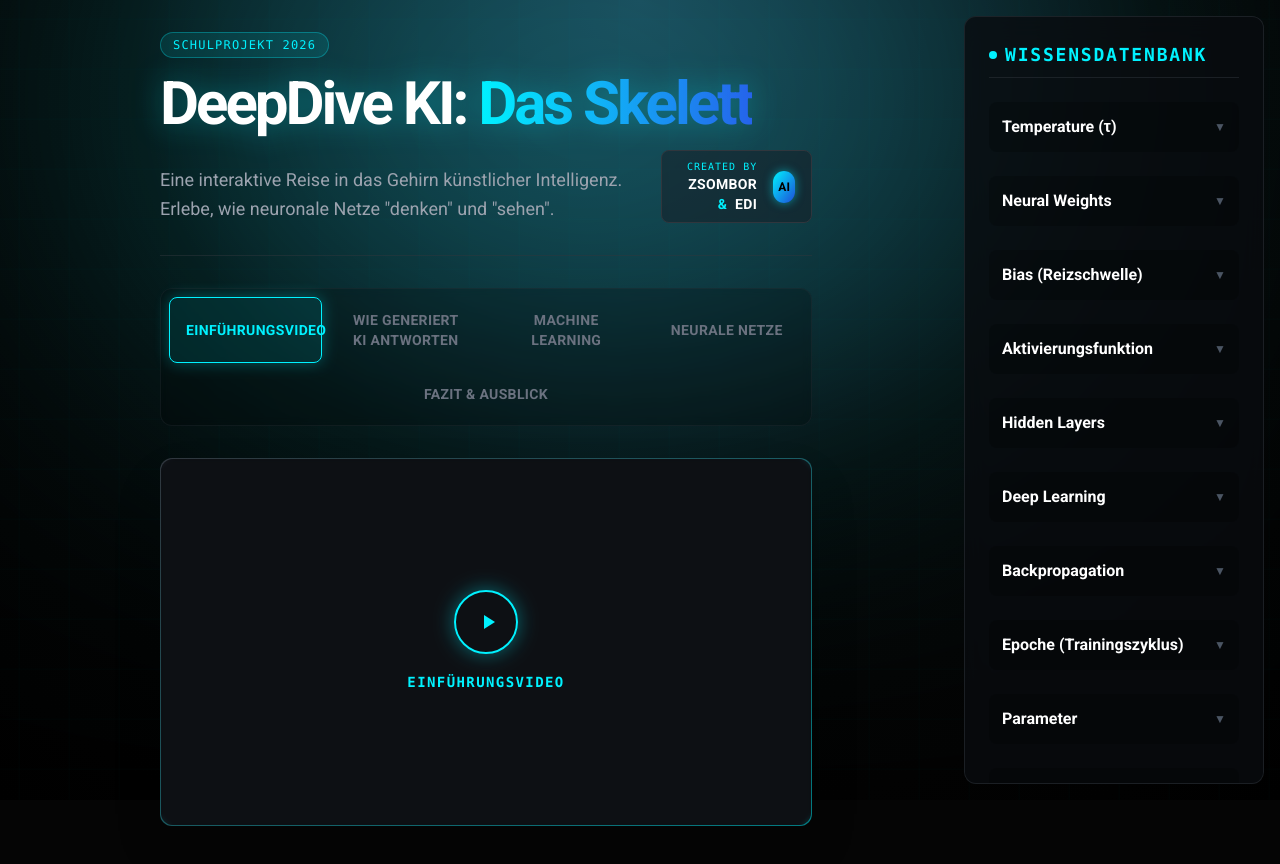
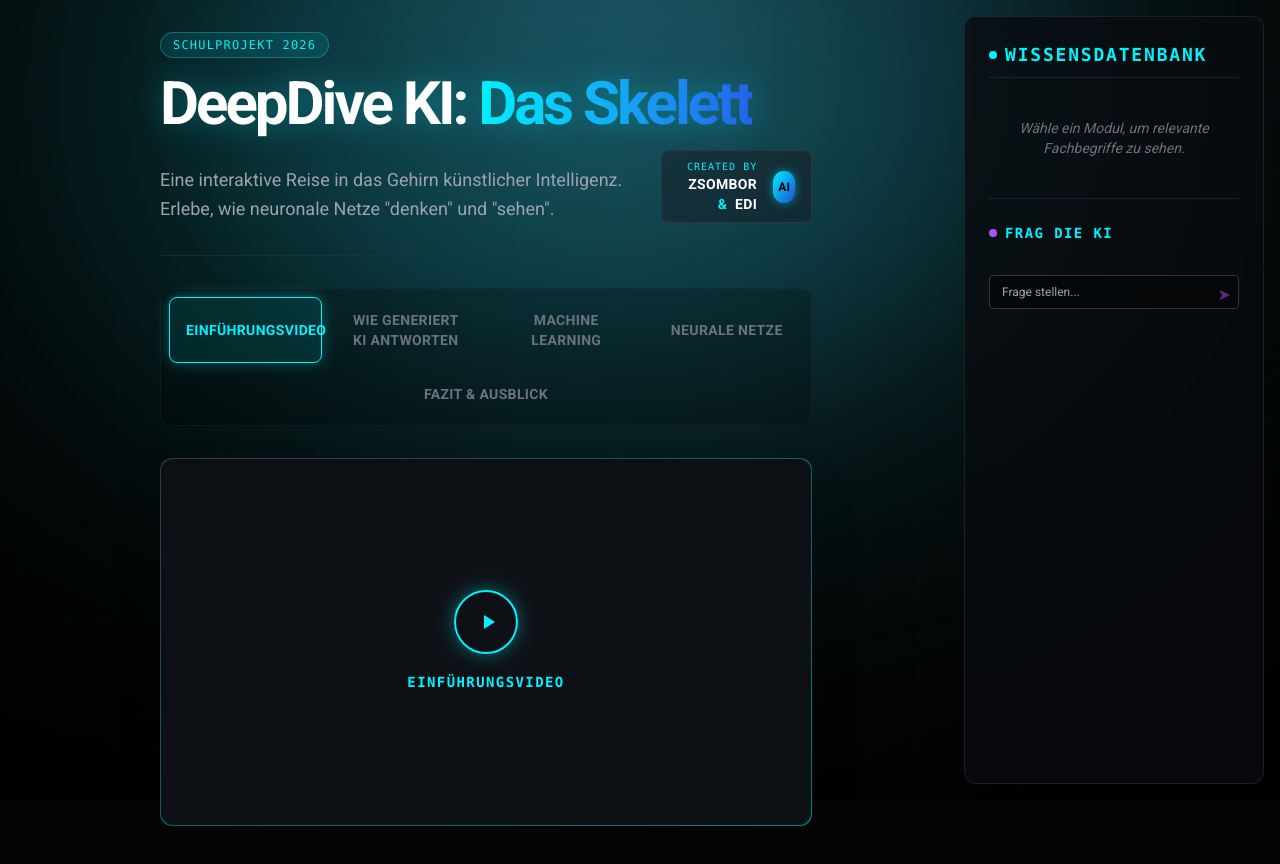
Before and after one commit to ZsPolczer/Informatik_Prasentation, a React (Vite) app: page / in a window 1280 px wide. Shown: the top 864 px of the page. Built offline with nearby package versions, Linux system fonts and the light colour scheme.

Commit message:
Glossary fix

```diff
--- a/App.tsx
+++ b/App.tsx
@@ -5,7 +5,7 @@ import { FightingAgents } from './components/FightingAgents';
 import { PerceptronVisualizer } from './components/PerceptronVisualizer';
 import Conclusion from './components/Conclusion';
 
-type ModuleType = 'intro' | 'temp' | 'perceptron' | 'agents' | 'conclusion';
+export type ModuleType = 'intro' | 'temp' | 'perceptron' | 'agents' | 'conclusion';
 
 const App: React.FC = () => {
   const [activeModule, setActiveModule] = useState<ModuleType>('intro');
@@ -430,7 +430,7 @@ const App: React.FC = () => {
       </main>
 
       {/* Sidebar Glossary */}
-      <Glossary />
+      <Glossary activeModule={activeModule} />
 
     </div>
   );
--- a/components/Glossary.tsx
+++ b/components/Glossary.tsx
@@ -1,10 +1,100 @@
 import React, { ReactNode, useState } from 'react';
+import { ModuleType } from '../App';
 import { chatCompletion } from '../services/aiService';
 
-export const Glossary: React.FC = () => {
+export const Glossary: React.FC<{ activeModule: ModuleType }> = ({ activeModule }) => {
   const [input, setInput] = useState('');
   const [chatHistory, setChatHistory] = useState<{ role: 'user' | 'ai', content: string }[]>([]);
   const [isLoading, setIsLoading] = useState(false);
+
+  // Define which terms belong to which module
+  const terms = [
+    {
+      module: 'temp',
+      title: "Temperature (τ)",
+      content: <>Ein Parameter, der die <span className="text-cyber-accent font-bold">Wahrscheinlichkeitsverteilung</span> beeinflusst. Hohe Werte erhöhen die Kreativität (Zufall), niedrige Werte erzwingen Logik.</>
+    },
+    {
+      module: 'perceptron',
+      title: "Neural Weights",
+      content: <>Die <span className="text-cyber-accent font-bold">Stärke der Verbindung</span> zwischen Neuronen. Das Wissen der KI ist in diesen Zahlen als Matrix gespeichert.</>
+    },
+    {
+      module: 'perceptron',
+      title: "Bias (Reizschwelle)",
+      content: <>Ein Wert, der bestimmt, ab wann ein <span className="text-cyber-accent font-bold">Neuron feuert</span>. Er verschiebt die Aktivierungsschwelle unabhängig von den Inputs.</>
+    },
+    {
+      module: 'perceptron',
+      title: "Aktivierungsfunktion",
+      content: <>Mathematik (wie <span className="text-cyber-accent font-bold">Sigmoid</span> oder <span className="text-cyber-accent font-bold">Tanh</span>), die den Output eines Neurons "quetscht" und komplexe Logik ermöglicht.</>
+    },
+    {
+      module: 'perceptron',
+      title: "Hidden Layers",
+      content: <>Die <span className="text-cyber-accent font-bold">versteckten Schichten</span> zwischen Input und Output. Hier findet die eigentliche Merkmalsextraktion und Abstraktion statt.</>
+    },
+    {
+      module: 'temp', // Also relevant for GPT deep dive
+      title: "Deep Learning",
+      content: <>Ein Teilgebiet von Machine Learning, das <span className="text-cyber-accent font-bold">mehrlagige neuronale Netze</span> verwendet, um extrem komplexe Muster zu verstehen.</>
+    },
+    {
+      module: 'perceptron',
+      title: "Backpropagation",
+      content: <>Der Lernalgorithmus: Der <span className="text-cyber-accent font-bold">Fehler</span> wird rückwärts durch das Netz geleitet, um die Gewichte mathematisch korrekt anzupassen. (Relevant für Training)</>
+    },
+    {
+      module: 'agents', // Training happens here too
+      title: "Epoche (Trainingszyklus)",
+      content: <>Ein kompletter <span className="text-cyber-accent font-bold">Trainingsdurchlauf</span> durch den gesamten Datensatz. Modelle benötigen oft tausende Epochen zum Lernen.</>
+    },
+    {
+      module: 'temp',
+      title: "Parameter",
+      content: <>Die Summe aller <span className="text-cyber-accent font-bold">Gewichte und Biases</span>. Sie definieren das gesamte Gehirn des Modells (z.B. GPT-4 hat Billionen davon).</>
+    },
+    {
+      module: 'perceptron',
+      title: "Perzeptron",
+      content: <>Der <span className="text-cyber-accent font-bold">Urvater</span> der neuronalen Netze. Eine simple Struktur, die nur eine Entscheidungsebene besitzt.</>
+    },
+    {
+      module: 'temp',
+      title: "Vektoren & Matrizen",
+      content: <>Die <span className="text-cyber-accent font-bold">Sprache der KI</span>. Alle Informationen (Bilder, Text) werden in Zahlenlisten umgewandelt und mit Matrizen berechnet.</>
+    },
+    {
+      module: 'agents',
+      title: "Mutation",
+      content: <>Ein Prozess in <span className="text-cyber-accent font-bold">evolutionären Algorithmen</span>: Zufällige kleine Änderungen am "Erbgut" (Gewichten), um neue Strategien zu finden.</>
+    },
+    {
+      module: 'conclusion',
+      title: "AGI (General Intelligence)",
+      content: <>Künstliche <span className="text-cyber-accent font-bold">allgemeine Intelligenz</span>. Eine KI, die jede intellektuelle Aufgabe so gut wie ein Mensch bewältigen kann.</>
+    },
+    {
+      module: 'conclusion',
+      title: "ASI (Superintelligence)",
+      content: <>Künstliche <span className="text-cyber-accent font-bold">Superintelligenz</span>. Eine Intelligenz, die die menschlichen Fähigkeiten in absolut jedem Bereich milliardenfach übertrifft.</>
+    },
+    {
+      module: 'conclusion',
+      title: "Singularität",
+      content: <>Der hypothetische Zeitpunkt, an dem die KI sich <span className="text-cyber-accent font-bold">selbst verbessert</span> und der Fortschritt für Menschen unvorhersehbar schnell wird.</>
+    },
+    {
+      module: 'conclusion',
+      title: "Exponentielles Wachstum",
+      content: <>Eine Entwicklung, die sich in <span className="text-cyber-accent font-bold">festen Zeitabständen verdoppelt</span>. Das menschliche Gehirn unterschätzt diese Geschwindigkeit oft massiv.</>
+    },
+  ];
+
+  // Filter terms based on active module.
+  // You can allow multiple modules per term if needed, but for now strict mapping.
+  // We can also show common terms for 'intro' or just show nothing/basics.
+  const filteredTerms = terms.filter(t => t.module === activeModule);
 
   const handleAsk = async () => {
     if (!input.trim()) return;
@@ -35,134 +125,15 @@ export const Glossary: React.FC = () => {
         </h3>
 
         <div className="space-y-6">
-          <GlossaryItem
-            title="Temperature (τ)"
-            content={
-              <>
-                Ein Parameter, der die <span className="text-cyber-accent font-bold">Wahrscheinlichkeitsverteilung</span> beeinflusst. Hohe Werte erhöhen die Kreativität (Zufall), niedrige Werte erzwingen Logik.
-              </>
-            }
-          />
-          <GlossaryItem
-            title="Neural Weights"
-            content={
-              <>
-                Die <span className="text-cyber-accent font-bold">Stärke der Verbindung</span> zwischen Neuronen. Das Wissen der KI ist in diesen Zahlen als Matrix gespeichert.
-              </>
-            }
-          />
-          <GlossaryItem
-            title="Bias (Reizschwelle)"
-            content={
-              <>
-                Ein Wert, der bestimmt, ab wann ein <span className="text-cyber-accent font-bold">Neuron feuert</span>. Er verschiebt die Aktivierungsschwelle unabhängig von den Inputs.
-              </>
-            }
-          />
-          <GlossaryItem
-            title="Aktivierungsfunktion"
-            content={
-              <>
-                Mathematik (wie <span className="text-cyber-accent font-bold">Sigmoid</span> oder <span className="text-cyber-accent font-bold">Tanh</span>), die den Output eines Neurons "quetscht" und komplexe Logik ermöglicht.
-              </>
-            }
-          />
-          <GlossaryItem
-            title="Hidden Layers"
-            content={
-              <>
-                Die <span className="text-cyber-accent font-bold">versteckten Schichten</span> zwischen Input und Output. Hier findet die eigentliche Merkmalsextraktion und Abstraktion statt.
-              </>
-            }
-          />
-          <GlossaryItem
-            title="Deep Learning"
-            content={
-              <>
-                Ein Teilgebiet von Machine Learning, das <span className="text-cyber-accent font-bold">mehrlagige neuronale Netze</span> verwendet, um extrem komplexe Muster zu verstehen.
-              </>
-            }
-          />
-          <GlossaryItem
-            title="Backpropagation"
-            content={
-              <>
-                Der Lernalgorithmus: Der <span className="text-cyber-accent font-bold">Fehler</span> wird rückwärts durch das Netz geleitet, um die Gewichte mathematisch korrekt anzupassen.
-              </>
-            }
-          />
-          <GlossaryItem
-            title="Epoche (Trainingszyklus)"
-            content={
-              <>
-                Ein kompletter <span className="text-cyber-accent font-bold">Trainingsdurchlauf</span> durch den gesamten Datensatz. Modelle benötigen oft tausende Epochen zum Lernen.
-              </>
-            }
-          />
-          <GlossaryItem
-            title="Parameter"
-            content={
-              <>
-                Die Summe aller <span className="text-cyber-accent font-bold">Gewichte und Biases</span>. Sie definieren das gesamte Gehirn des Modells (z.B. GPT-4 hat Billionen davon).
-              </>
-            }
-          />
-          <GlossaryItem
-            title="Perzeptron"
-            content={
-              <>
-                Der <span className="text-cyber-accent font-bold">Urvater</span> der neuronalen Netze. Eine simple Struktur, die nur eine Entscheidungsebene besitzt.
-              </>
-            }
-          />
-          <GlossaryItem
-            title="Vektoren & Matrizen"
-            content={
-              <>
-                Die <span className="text-cyber-accent font-bold">Sprache der KI</span>. Alle Informationen (Bilder, Text) werden in Zahlenlisten umgewandelt und mit Matrizen berechnet.
-              </>
-            }
-          />
-          <GlossaryItem
-            title="Mutation"
-            content={
-              <>
-                Ein Prozess in <span className="text-cyber-accent font-bold">evolutionären Algorithmen</span>: Zufällige kleine Änderungen am "Erbgut" (Gewichten), um neue Strategien zu finden.
-              </>
-            }
-          />
-          <GlossaryItem
-            title="AGI (General Intelligence)"
-            content={
-              <>
-                Künstliche <span className="text-cyber-accent font-bold">allgemeine Intelligenz</span>. Eine KI, die jede intellektuelle Aufgabe so gut wie ein Mensch bewältigen kann.
-              </>
-            }
-          />
-          <GlossaryItem
-            title="ASI (Superintelligence)"
-            content={
-              <>
-                Künstliche <span className="text-cyber-accent font-bold">Superintelligenz</span>. Eine Intelligenz, die die menschlichen Fähigkeiten in absolut jedem Bereich milliardenfach übertrifft.
-              </>
-            }
-          />
-          <GlossaryItem
-            title="Singularität"
-            content={
-              <>
-                Der hypothetische Zeitpunkt, an dem die KI sich <span className="text-cyber-accent font-bold">selbst verbessert</span> und der Fortschritt für Menschen unvorhersehbar schnell wird.
-              </>
-            }
-          />
-          <GlossaryItem
-            title="Exponentielles Wachstum"
-            content={
-              <>
-                Eine Entwicklung, die sich in <span className="text-cyber-accent font-bold">festen Zeitabständen verdoppelt</span>. Das menschliche Gehirn unterschätzt diese Geschwindigkeit oft massiv.
-              </>
-            }
-          />
+          {filteredTerms.length > 0 ? (
+            filteredTerms.map((item, idx) => (
+              <GlossaryItem key={idx} title={item.title} content={item.content} />
+            ))
+          ) : (
+            <div className="text-sm text-gray-500 italic text-center py-4">
+              Wähle ein Modul, um relevante Fachbegriffe zu sehen.
+            </div>
+          )}
         </div>
       </div>
 
```
